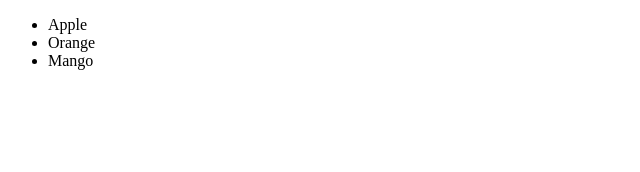
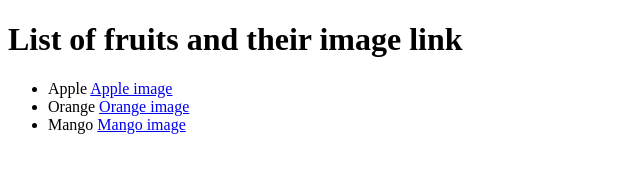
Before and after one commit to RathodFahim/Apna-college-Delta-2.0-ful-stack-development, a plain HTML site: page HTML (Level - 1) Part-B/Practice_QS_2.html in a window 1280 px wide. Shown: the whole page, without its empty margins (0-640 px from the left). Drawn offline with Linux system fonts and the light colour scheme.

Commit message:
image added

```diff
--- a/HTML (Level - 1) Part-B/Practice_QS_2.html
+++ b/HTML (Level - 1) Part-B/Practice_QS_2.html
@@ -8,10 +8,11 @@
     <title>Practice question 2</title>
 </head>
 <body>
+    <h1>List of fruits and their image link</h1>
     <ul>
-        <li>Apple</li>
-        <li>Orange</li>
-        <li>Mango</li>
+        <li>Apple <a href="Apple.jpeg">Apple image</a></li>
+        <li>Orange <a href="Orange.jpeg">Orange image</a></li>
+        <li>Mango <a href="Mango.jpeg">Mango image</a></li>
     </ul>
 </body>
 </html>
```
Also changed, not shown: HTML (Level - 1) Part-B/Apple.jpeg (added), HTML (Level - 1) Part-B/Mango.jpeg (added), HTML (Level - 1) Part-B/Orange.jpeg (added).
